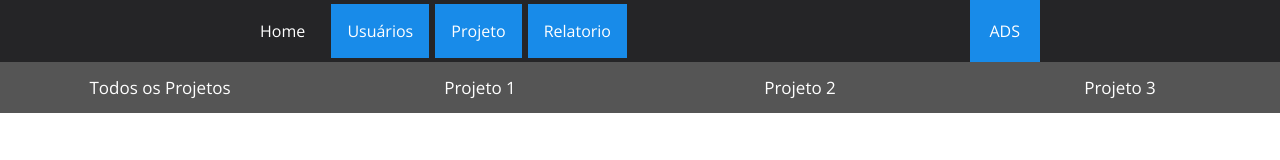
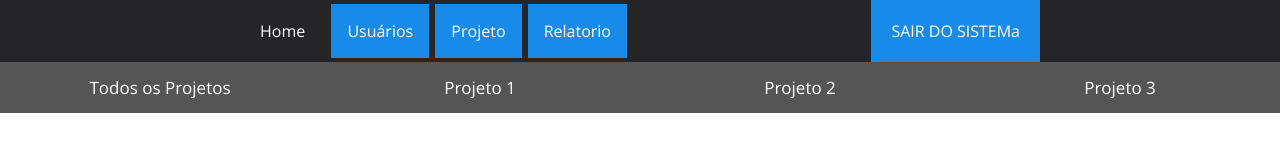
Before and after one commit to danilo6p/trabalho4, a plain HTML site: page inicio.html in a window 1280 px wide. Drawn offline with nearby package versions, Linux system fonts and the light colour scheme.

Commit message:
sair
cliquei botao sair

```diff
--- a/inicio.html
+++ b/inicio.html
@@ -73,7 +73,7 @@ document.getElementById("defaultOpen").click();
 
 
 
-            <li><a href="#">ADS</a></li>
+            <li><a href="Login_v1/index.html">SAIR DO SISTEMa</a></li>
         </ul>
     </nav>
 
```
